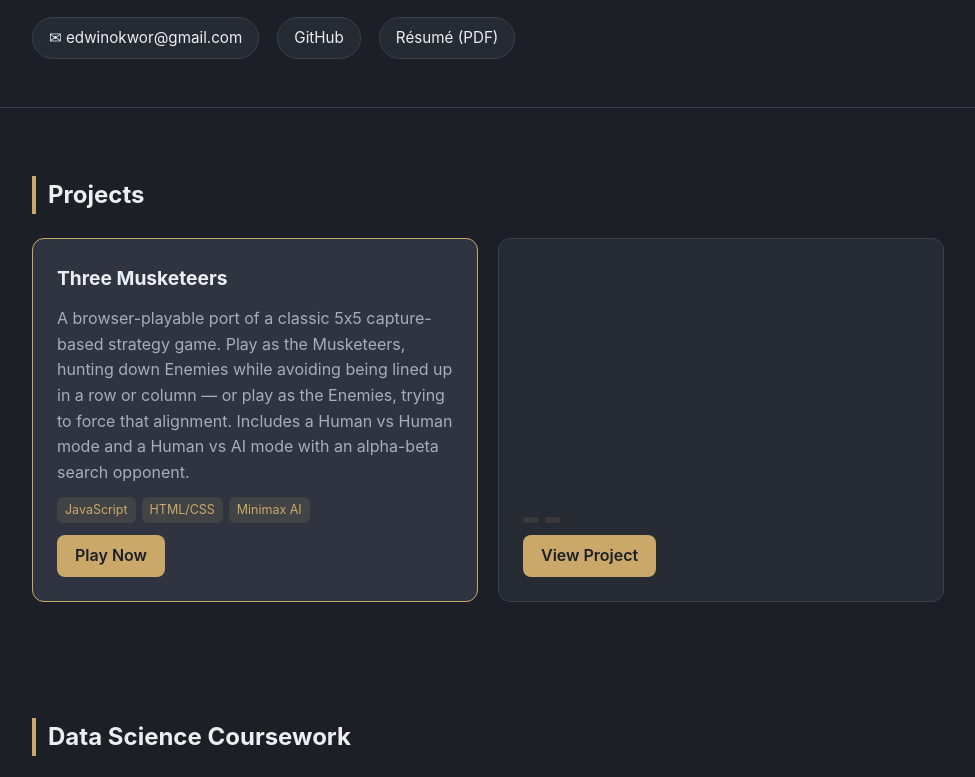
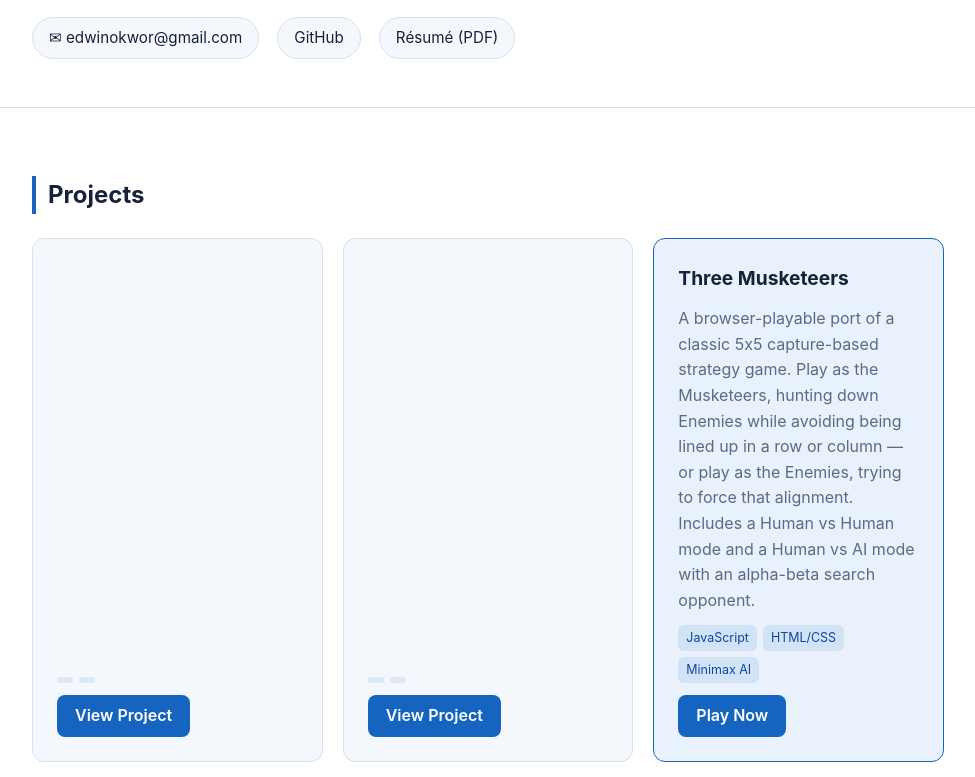
Before and after one commit to kembaoak/kembaoak.github.io, a plain HTML site: page index.html in a window 1280 px wide. Shown: the part 174-951 px from the top of the page, without its empty margins (152-1127 px from the left). Drawn offline with Linux system fonts and the light colour scheme.

Commit message:
Switch to white/blue theme, feature Three Musketeers as 3rd project card, add CNAME
Reorders the Projects section so the two blank template cards come first
(for upcoming projects) with Three Musketeers as the third, playable entry.
Adds the CNAME file for the eventual chivedwinokwor.com custom domain.

```diff
--- a/index.html
+++ b/index.html
@@ -24,6 +24,31 @@
         <section id="projects">
             <h2>Projects</h2>
             <div class="card-grid">
+                <!-- Add more project cards here by copying this template and filling in the blanks -->
+                <div class="card">
+                    <h3><!-- Project Title --></h3>
+                    <p>
+                        <!-- Short description of the project -->
+                    </p>
+                    <div class="tag-row">
+                        <span><!-- Tech --></span>
+                        <span><!-- Tech --></span>
+                    </div>
+                    <a class="btn" href="#" target="_blank" rel="noopener">View Project</a>
+                </div>
+
+                <div class="card">
+                    <h3><!-- Project Title --></h3>
+                    <p>
+                        <!-- Short description of the project -->
+                    </p>
+                    <div class="tag-row">
+                        <span><!-- Tech --></span>
+                        <span><!-- Tech --></span>
+                    </div>
+                    <a class="btn" href="#" target="_blank" rel="noopener">View Project</a>
+                </div>
+
                 <div class="card featured">
                     <h3>Three Musketeers</h3>
                     <p>
@@ -39,19 +64,6 @@
                         <span>Minimax AI</span>
                     </div>
                     <a class="btn" href="projects/three-musketeers/">Play Now</a>
-                </div>
-
-                <!-- Add more project cards here by copying this template and filling in the blanks -->
-                <div class="card">
-                    <h3><!-- Project Title --></h3>
-                    <p>
-                        <!-- Short description of the project -->
-                    </p>
-                    <div class="tag-row">
-                        <span><!-- Tech --></span>
-                        <span><!-- Tech --></span>
-                    </div>
-                    <a class="btn" href="#" target="_blank" rel="noopener">View Project</a>
                 </div>
             </div>
         </section>
--- a/style.css
+++ b/style.css
@@ -1,12 +1,12 @@
 :root {
-    --bg: #1c1f26;
-    --bg-panel: #262a33;
-    --bg-panel-alt: #2f3440;
-    --text: #eceff1;
-    --text-muted: #a7adba;
-    --accent: #c9a86a;
-    --accent-strong: #ffca28;
-    --border: #3a3f4b;
+    --bg: #ffffff;
+    --bg-panel: #f4f8fd;
+    --bg-panel-alt: #e8f1fc;
+    --text: #16213a;
+    --text-muted: #5a6b85;
+    --accent: #1565c0;
+    --accent-strong: #0d47a1;
+    --border: #d5e2f2;
     --max-width: 960px;
 }
 
@@ -143,8 +143,8 @@ section h2 {
 
 .tag-row span {
     font-size: 0.78rem;
-    color: var(--accent);
-    background: rgba(201, 168, 106, 0.12);
+    color: var(--accent-strong);
+    background: rgba(21, 101, 192, 0.1);
     border-radius: 6px;
     padding: 3px 8px;
 }
@@ -153,7 +153,7 @@ section h2 {
     display: inline-block;
     align-self: flex-start;
     background: var(--accent);
-    color: #1c1f26;
+    color: #ffffff;
     font-weight: 600;
     padding: 8px 18px;
     border-radius: 8px;
```
Also changed, not shown: 1 other file.
